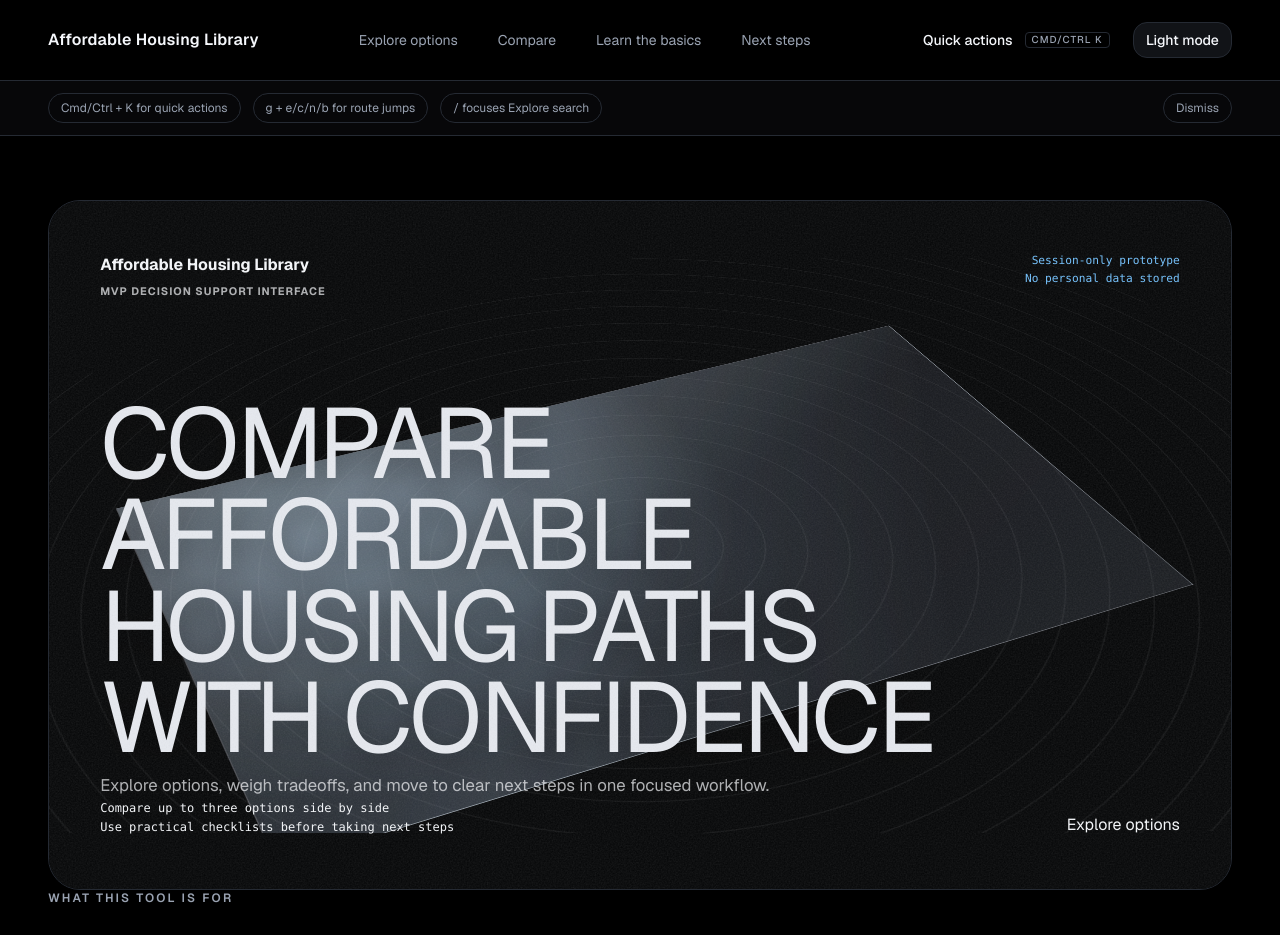
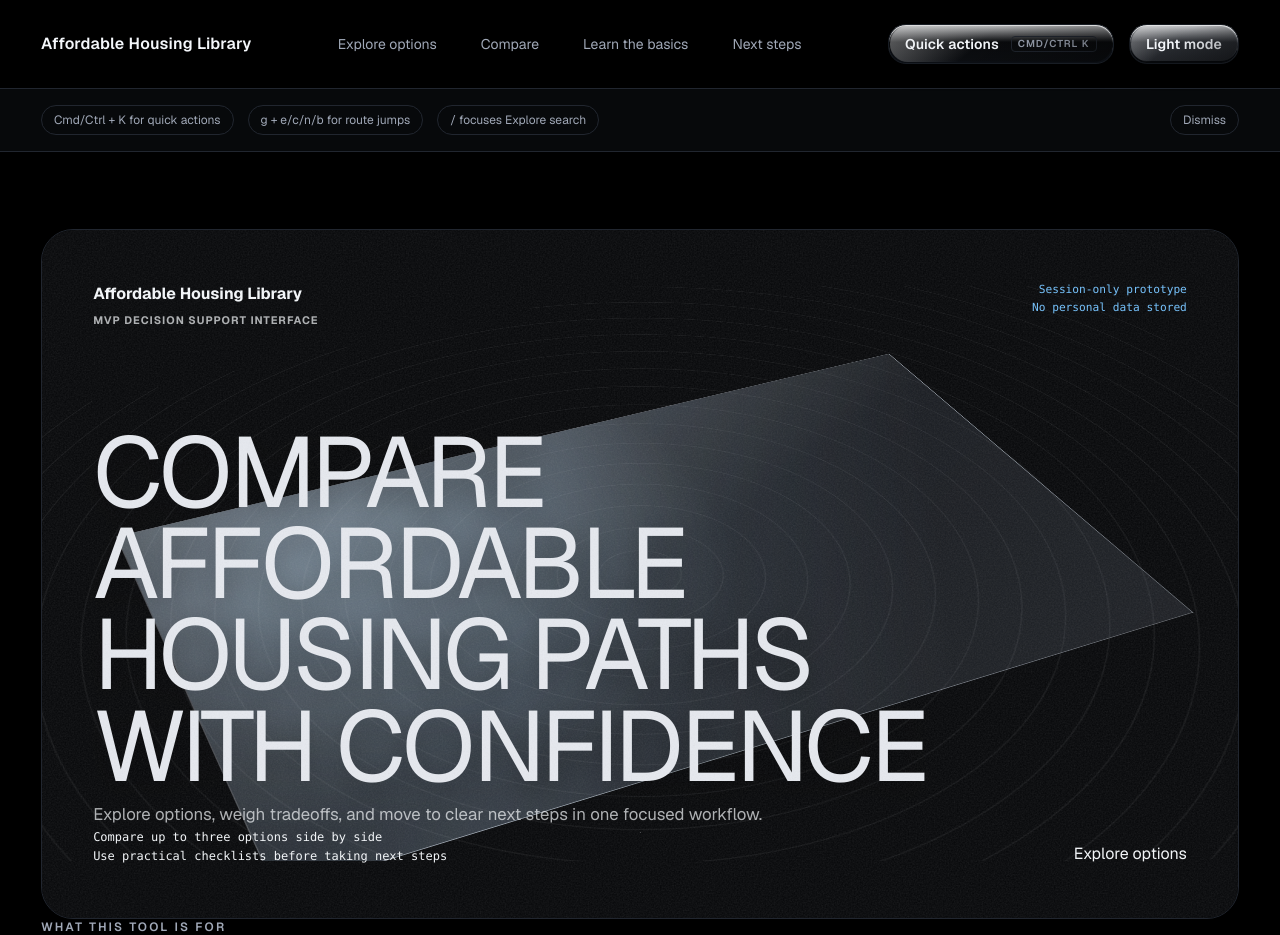
Before and after one commit to zackholtUVA/affordable-housing-library-digital.mvp, a Next.js app: page / in a window 1280 px wide. Shown: the top 935 px of the page. Built offline with nearby package versions, Linux system fonts and the light colour scheme.

Commit message:
style: premium beauty v2 with luxury spacing and 3d buttons

```diff
--- a/app/globals.css
+++ b/app/globals.css
@@ -13,11 +13,19 @@
   --motion-easing-entrance: cubic-bezier(0.16, 1, 0.3, 1);
   --motion-distance: 10px;
   --motion-stagger: 70ms;
-  --space-page-x: clamp(1.1rem, 2.6vw, 2rem);
-  --space-page-y: clamp(2.75rem, 5vw, 4.75rem);
-  --space-section: clamp(2.4rem, 4.6vw, 4.2rem);
-  --space-stack: clamp(1rem, 2vw, 1.65rem);
-  --space-card-pad: clamp(1.15rem, 2.2vw, 1.85rem);
+  --space-page-x: clamp(1.35rem, 3.2vw, 2.75rem);
+  --space-page-y: clamp(3.5rem, 6vw, 6rem);
+  --space-section: clamp(3.2rem, 6vw, 5.5rem);
+  --space-stack: clamp(1.35rem, 2.4vw, 2.2rem);
+  --space-card-pad: clamp(1.35rem, 2.6vw, 2.2rem);
+  --btn-depth-rest: 2px;
+  --btn-depth-press: 1px;
+  --btn-shadow-rest: 0 12px 22px -14px rgb(0 0 0 / 55%);
+  --btn-shadow-hover: 0 18px 30px -16px rgb(0 0 0 / 62%);
+  --btn-shadow-press: 0 9px 16px -13px rgb(0 0 0 / 58%);
+  --btn-face: var(--surface-2);
+  --btn-edge: var(--border);
+  --btn-highlight: color-mix(in oklab, var(--surface-3) 26%, white);
   --radius: 0.625rem;
 }
 
@@ -25,19 +33,19 @@
 :root[data-theme="dark"] {
   color-scheme: dark;
   --background: #000000;
-  --surface: #0a0b0d;
-  --surface-2: #111317;
-  --surface-3: #171a20;
-  --border: #252a33;
-  --text: #f5f7fb;
-  --muted: #9aa3b2;
+  --surface: #0b0d10;
+  --surface-2: #13161b;
+  --surface-3: #1a1e25;
+  --border: #21262f;
+  --text: #f4f7fb;
+  --muted: #a0a8b7;
   --accent: #59b9ff;
   --accent-strong: #86d1ff;
   --accent-foreground: #031220;
   --focus: #98dcff;
   --danger: #f97373;
   --danger-foreground: #210a0a;
-  --shadow-card: 0 18px 44px -24px rgb(0 0 0 / 72%);
+  --shadow-card: 0 22px 48px -28px rgb(0 0 0 / 74%);
   --foreground: #f5f7fb;
   --card: #0a0b0d;
   --card-foreground: #f5f7fb;
@@ -62,8 +70,11 @@
   --sidebar-primary-foreground: #031220;
   --sidebar-accent: #111317;
   --sidebar-accent-foreground: #f5f7fb;
-  --sidebar-border: #252a33;
+  --sidebar-border: #21262f;
   --sidebar-ring: #98dcff;
+  --btn-shadow-rest: 0 14px 24px -16px rgb(0 0 0 / 66%);
+  --btn-shadow-hover: 0 20px 34px -18px rgb(0 0 0 / 72%);
+  --btn-shadow-press: 0 10px 18px -14px rgb(0 0 0 / 63%);
 }
 
 :root[data-theme="light"] {
@@ -108,6 +119,9 @@
   --sidebar-accent-foreground: #1c2a43;
   --sidebar-border: #d6deee;
   --sidebar-ring: #0a6fd1;
+  --btn-shadow-rest: 0 12px 20px -14px rgb(22 50 95 / 26%);
+  --btn-shadow-hover: 0 18px 26px -14px rgb(22 50 95 / 30%);
+  --btn-shadow-press: 0 9px 14px -12px rgb(22 50 95 / 24%);
 }
 
 @theme inline {
@@ -166,8 +180,8 @@ body {
   margin: 0;
   font-family: var(--font-sans), sans-serif;
   background-image:
-    radial-gradient(circle at 0% 0%, color-mix(in oklab, var(--accent) 10%, transparent), transparent 42%),
-    radial-gradient(circle at 100% 0%, color-mix(in oklab, var(--accent) 8%, transparent), transparent 46%);
+    radial-gradient(circle at 0% 0%, color-mix(in oklab, var(--accent) 7%, transparent), transparent 48%),
+    radial-gradient(circle at 100% 0%, color-mix(in oklab, var(--accent) 6%, transparent), transparent 52%);
   background-attachment: fixed;
   line-height: 1.62;
   text-rendering: optimizeLegibility;
@@ -236,13 +250,80 @@ body {
 }
 
 .magnetic-btn {
-  transform: translate3d(var(--btn-mx, 0), var(--btn-my, 0), 0);
+  transform: translate3d(
+    var(--btn-mx, 0),
+    calc(var(--btn-my, 0) + var(--btn-translate-y, 0px)),
+    0
+  );
   transition:
     transform var(--motion-duration-fast) var(--motion-easing-standard),
     box-shadow var(--motion-duration-fast) var(--motion-easing-standard),
     background-color var(--motion-duration-fast) var(--motion-easing-standard),
+    border-color var(--motion-duration-fast) var(--motion-easing-standard),
     color var(--motion-duration-fast) var(--motion-easing-standard);
   will-change: transform;
+}
+
+.btn-flat {
+  --btn-translate-y: 0px;
+}
+
+.btn-3d {
+  --btn-translate-y: calc(-1 * var(--btn-depth-rest));
+  position: relative;
+  border: 1px solid color-mix(in oklab, var(--btn-edge) 62%, var(--border));
+  background:
+    linear-gradient(
+      180deg,
+      var(--btn-highlight) 0%,
+      var(--btn-face) 45%,
+      color-mix(in oklab, var(--btn-face) 72%, var(--btn-edge)) 100%
+    );
+  box-shadow:
+    var(--btn-shadow-rest),
+    inset 0 1px 0 color-mix(in oklab, var(--btn-highlight) 52%, white),
+    inset 0 calc(-1 * var(--btn-depth-rest)) 0
+      color-mix(in oklab, var(--btn-edge) 82%, black);
+}
+
+.btn-3d::before {
+  content: "";
+  position: absolute;
+  inset: 1px;
+  border-radius: inherit;
+  pointer-events: none;
+  background: linear-gradient(
+    140deg,
+    color-mix(in oklab, var(--btn-highlight) 42%, white) 0%,
+    transparent 42%,
+    color-mix(in oklab, var(--btn-face) 22%, black) 100%
+  );
+  opacity: 0.42;
+}
+
+.btn-3d:hover {
+  --btn-translate-y: calc(-1 * (var(--btn-depth-rest) + 1px));
+  box-shadow:
+    var(--btn-shadow-hover),
+    inset 0 1px 0 color-mix(in oklab, var(--btn-highlight) 58%, white),
+    inset 0 calc(-1 * var(--btn-depth-rest)) 0
+      color-mix(in oklab, var(--btn-edge) 82%, black);
+}
+
+.btn-3d:active {
+  --btn-translate-y: var(--btn-depth-press);
+  box-shadow:
+    var(--btn-shadow-press),
+    inset 0 1px 0 color-mix(in oklab, var(--btn-highlight) 45%, white),
+    inset 0 calc(-1 * var(--btn-depth-press)) 0
+      color-mix(in oklab, var(--btn-edge) 82%, black);
+}
+
+.btn-3d:disabled {
+  --btn-translate-y: 0px;
+  box-shadow:
+    inset 0 1px 0 color-mix(in oklab, var(--btn-highlight) 35%, white),
+    inset 0 -1px 0 color-mix(in oklab, var(--btn-edge) 64%, black);
 }
 
 .interactive-card {
@@ -280,6 +361,8 @@ body {
 
 @media (prefers-reduced-motion: reduce) {
   .magnetic-btn,
+  .btn-3d,
+  .btn-3d::before,
   .interactive-card,
   .interactive-card::after,
   .route-content-enter,
--- a/components/compare/compare-drawer.tsx
+++ b/components/compare/compare-drawer.tsx
@@ -31,7 +31,7 @@ export function CompareDrawer() {
 
   return (
     <aside className="fixed inset-x-0 bottom-0 z-50 border-t border-[var(--border)] bg-[color-mix(in_oklab,var(--background)_90%,transparent)] p-4 backdrop-blur-xl">
-      <div className="mx-auto flex w-full max-w-[78rem] flex-col gap-4 md:flex-row md:items-center md:justify-between">
+      <div className="mx-auto flex w-full max-w-[86rem] flex-col gap-4 md:flex-row md:items-center md:justify-between">
         <div className="flex flex-wrap items-center gap-3">
           <p className="text-xs font-semibold uppercase tracking-[0.14em] text-[var(--muted)]">
             Compare ({selectedIds.length}/{COMPARE_MAX})
@@ -82,7 +82,7 @@ export function CompareDrawer() {
       </div>
 
       <div
-        className={`mx-auto mt-3 w-full max-w-[78rem] overflow-hidden transition-[max-height,opacity] duration-300 ease-[var(--motion-easing-standard)] ${
+        className={`mx-auto mt-3 w-full max-w-[86rem] overflow-hidden transition-[max-height,opacity] duration-300 ease-[var(--motion-easing-standard)] ${
           expanded ? "max-h-72 opacity-100" : "max-h-0 opacity-0"
         }`}
       >
--- a/components/layout/page-shell.tsx
+++ b/components/layout/page-shell.tsx
@@ -11,7 +11,7 @@ export function PageShell({ children, className }: PageShellProps) {
   return (
     <div
       className={cn(
-        "mx-auto w-full max-w-[78rem] px-[var(--space-page-x)] pb-[calc(var(--space-page-y)*1.25)] pt-[var(--space-page-y)]",
+        "mx-auto w-full max-w-[86rem] px-[var(--space-page-x)] pb-[calc(var(--space-page-y)*1.4)] pt-[var(--space-page-y)]",
         className,
       )}
     >
--- a/components/layout/site-footer.tsx
+++ b/components/layout/site-footer.tsx
@@ -4,10 +4,10 @@ import { GLOBAL_DISCLAIMER, UTILITY_LINKS } from "@/lib/constants";
 
 export function SiteFooter() {
   return (
-    <footer className="mt-24 border-t border-[var(--border)] bg-[var(--surface)]">
-      <div className="mx-auto flex w-full max-w-[78rem] flex-col gap-8 px-[var(--space-page-x)] py-14">
+    <footer className="mt-28 border-t border-[var(--border)] bg-[var(--surface)]">
+      <div className="mx-auto flex w-full max-w-[86rem] flex-col gap-10 px-[var(--space-page-x)] py-16">
         <p className="max-w-3xl text-sm text-[var(--muted)]">{GLOBAL_DISCLAIMER}</p>
-        <nav className="flex flex-wrap items-center gap-6 text-xs text-[var(--muted)]">
+        <nav className="flex flex-wrap items-center gap-7 text-xs text-[var(--muted)]">
           {UTILITY_LINKS.map((link) => (
             <Link key={link.label} href={link.href} className="hover:text-[var(--text)]">
               {link.label}
--- a/components/layout/site-header.tsx
+++ b/components/layout/site-header.tsx
@@ -86,12 +86,12 @@ export function SiteHeader() {
 
   return (
     <header className="sticky top-0 z-40 border-b border-[color-mix(in_oklab,var(--border)_84%,transparent)] bg-[color-mix(in_oklab,var(--background)_88%,transparent)] backdrop-blur-xl">
-      <div className="mx-auto flex h-[4.5rem] w-full max-w-[78rem] items-center justify-between px-[var(--space-page-x)] md:h-20">
+      <div className="mx-auto flex h-[4.75rem] w-full max-w-[86rem] items-center justify-between px-[var(--space-page-x)] md:h-[5.5rem]">
         <Link href="/" className="text-sm font-semibold tracking-[0.015em] md:text-base">
           {APP_NAME}
         </Link>
 
-        <nav className="hidden items-center gap-2 md:flex" aria-label="Primary">
+        <nav className="hidden items-center gap-3 md:flex" aria-label="Primary">
           {NAV_ITEMS.map((item) => {
             const active = pathname === item.href;
             return (
@@ -117,7 +117,7 @@ export function SiteHeader() {
           })}
         </nav>
 
-        <div className="hidden items-center gap-3 md:flex">
+        <div className="hidden items-center gap-4 md:flex">
           <Button
             variant="ghost"
             size="sm"
@@ -132,7 +132,7 @@ export function SiteHeader() {
           <ThemeToggle />
         </div>
 
-        <div className="flex items-center gap-2.5 md:hidden">
+        <div className="flex items-center gap-3 md:hidden">
           <Button variant="ghost" size="sm" onClick={openCommandPalette} aria-label="Open quick actions">
             Actions
           </Button>
@@ -158,7 +158,7 @@ export function SiteHeader() {
           isMenuOpen ? "max-h-80 opacity-100" : "max-h-0 opacity-0",
         )}
       >
-        <nav className="mx-auto flex max-w-[78rem] flex-col gap-2 px-[var(--space-page-x)] py-4" aria-label="Mobile">
+        <nav className="mx-auto flex max-w-[86rem] flex-col gap-3 px-[var(--space-page-x)] py-5" aria-label="Mobile">
           {NAV_ITEMS.map((item) => (
             <Link
               key={item.href}
--- a/components/shared/button.tsx
+++ b/components/shared/button.tsx
@@ -2,6 +2,7 @@
 
 import {
   forwardRef,
+  type CSSProperties,
   type ButtonHTMLAttributes,
   type PointerEvent,
   type ReactNode,
@@ -11,14 +12,23 @@ import { cn } from "@/lib/utils";
 
 type ButtonVariant = "primary" | "secondary" | "ghost" | "danger";
 type ButtonSize = "sm" | "md";
+type ButtonElevation = "3d" | "flat";
+
+type ButtonStyleVars = CSSProperties & {
+  "--btn-face"?: string;
+  "--btn-edge"?: string;
+  "--btn-highlight"?: string;
+  "--btn-text"?: string;
+};
 
 type ButtonProps = ButtonHTMLAttributes<HTMLButtonElement> & {
   variant?: ButtonVariant;
   size?: ButtonSize;
+  elevation?: ButtonElevation;
   icon?: ReactNode;
 };
 
-const variantClasses: Record<ButtonVariant, string> = {
+const flatVariantClasses: Record<ButtonVariant, string> = {
   primary:
     "bg-[var(--accent)] text-[var(--accent-foreground)] hover:bg-[var(--accent-strong)]",
   secondary:
@@ -28,9 +38,36 @@ const variantClasses: Record<ButtonVariant, string> = {
     "bg-[var(--danger)] text-[var(--danger-foreground)] hover:brightness-105",
 };
 
+const depthVariantStyles: Record<ButtonVariant, ButtonStyleVars> = {
+  primary: {
+    "--btn-face": "var(--accent)",
+    "--btn-edge": "color-mix(in oklab, var(--accent) 58%, black)",
+    "--btn-highlight": "color-mix(in oklab, var(--accent) 34%, white)",
+    "--btn-text": "var(--accent-foreground)",
+  },
+  secondary: {
+    "--btn-face": "color-mix(in oklab, var(--surface-2) 88%, white)",
+    "--btn-edge": "color-mix(in oklab, var(--surface-3) 72%, black)",
+    "--btn-highlight": "color-mix(in oklab, var(--surface-3) 22%, white)",
+    "--btn-text": "var(--text)",
+  },
+  ghost: {
+    "--btn-face": "color-mix(in oklab, var(--surface-2) 48%, transparent)",
+    "--btn-edge": "color-mix(in oklab, var(--border) 76%, black)",
+    "--btn-highlight": "color-mix(in oklab, var(--surface) 24%, white)",
+    "--btn-text": "var(--text)",
+  },
+  danger: {
+    "--btn-face": "var(--danger)",
+    "--btn-edge": "color-mix(in oklab, var(--danger) 58%, black)",
+    "--btn-highlight": "color-mix(in oklab, var(--danger) 30%, white)",
+    "--btn-text": "var(--danger-foreground)",
+  },
+};
+
 const sizeClasses: Record<ButtonSize, string> = {
-  sm: "h-9 px-3 text-sm",
-  md: "h-11 px-4 text-sm",
+  sm: "h-10 px-4 text-sm",
+  md: "h-12 px-5 text-sm",
 };
 
 export const Button = forwardRef<HTMLButtonElement, ButtonProps>(function Button(
@@ -38,8 +75,10 @@ export const Button = forwardRef<HTMLButtonElement, ButtonProps>(function Button
     className,
     variant = "primary",
     size = "md",
+    elevation = "3d",
     icon,
     children,
+    style,
     onPointerMove,
     onPointerLeave,
     ...props
@@ -67,15 +106,25 @@ export const Button = forwardRef<HTMLButtonElement, ButtonProps>(function Button
     event.currentTarget.style.setProperty("--btn-my", "0px");
   };
 
+  const mergedStyle: CSSProperties =
+    elevation === "3d"
+      ? { ...depthVariantStyles[variant], ...style }
+      : { ...style };
+
   return (
     <button
       ref={ref}
       className={cn(
-        "magnetic-btn inline-flex items-center justify-center gap-2 rounded-xl font-medium transition-all duration-200 focus-visible:outline-none focus-visible:ring-2 focus-visible:ring-[var(--focus)] focus-visible:ring-offset-2 focus-visible:ring-offset-[var(--background)] disabled:cursor-not-allowed disabled:opacity-50",
-        variantClasses[variant],
+        "magnetic-btn inline-flex items-center justify-center gap-2 overflow-hidden rounded-2xl font-semibold tracking-[0.01em] transition-all duration-200 focus-visible:outline-none focus-visible:ring-2 focus-visible:ring-[var(--focus)] focus-visible:ring-offset-2 focus-visible:ring-offset-[var(--background)] disabled:cursor-not-allowed disabled:opacity-50",
+        elevation === "3d"
+          ? "btn-3d text-[var(--btn-text)]"
+          : cn("btn-flat", flatVariantClasses[variant]),
         sizeClasses[size],
         className,
       )}
+      style={mergedStyle}
+      data-elevation={elevation}
+      data-variant={variant}
       onPointerMove={handlePointerMove}
       onPointerLeave={handlePointerLeave}
       {...props}
--- a/components/shared/card.tsx
+++ b/components/shared/card.tsx
@@ -19,7 +19,7 @@ export function Card({
   return (
     <Component
       className={cn(
-        "rounded-3xl border border-[var(--border)] bg-[var(--surface)] p-[var(--space-card-pad)] shadow-[var(--shadow-card)]",
+        "rounded-[2rem] border border-[var(--border)] bg-[var(--surface)] p-[var(--space-card-pad)] shadow-[var(--shadow-card)]",
         interactive ? "interactive-card" : "",
         className,
       )}
--- a/components/shared/section-heading.tsx
+++ b/components/shared/section-heading.tsx
@@ -12,17 +12,17 @@ export function SectionHeading({
   description,
 }: SectionHeadingProps) {
   return (
-    <header className="space-y-[max(0.9rem,var(--space-stack))]">
+    <header className="space-y-[var(--space-stack)]">
       {eyebrow ? (
         <p className="text-xs font-semibold uppercase tracking-[0.18em] text-[var(--muted)]">
           {eyebrow}
         </p>
       ) : null}
-      <h2 className="text-balance text-3xl font-semibold leading-[1.12] tracking-tight md:text-4xl">
+      <h2 className="text-balance text-3xl font-semibold leading-[1.08] tracking-tight md:text-[2.9rem]">
         {title}
       </h2>
       {description ? (
-        <p className="max-w-4xl text-base leading-relaxed text-[var(--muted)] md:text-lg">
+        <p className="max-w-5xl text-base leading-relaxed text-[var(--muted)] md:text-lg">
           {description}
         </p>
       ) : null}
--- a/components/ux/onboarding-hints.tsx
+++ b/components/ux/onboarding-hints.tsx
@@ -16,7 +16,7 @@ export function OnboardingHints() {
 
   return (
     <section className="border-b border-[var(--border)] bg-[color-mix(in_oklab,var(--surface)_70%,transparent)]">
-      <div className="mx-auto flex w-full max-w-[78rem] flex-wrap items-center gap-3 px-[var(--space-page-x)] py-3 text-xs text-[var(--muted)]">
+      <div className="mx-auto flex w-full max-w-[86rem] flex-wrap items-center gap-3.5 px-[var(--space-page-x)] py-4 text-xs text-[var(--muted)]">
         <span className="rounded-full border border-[var(--border)] px-3 py-1.5">
           Cmd/Ctrl + K for quick actions
         </span>
```
Also changed, not shown: 1 other file (tests, documents, lock files or other folders).
